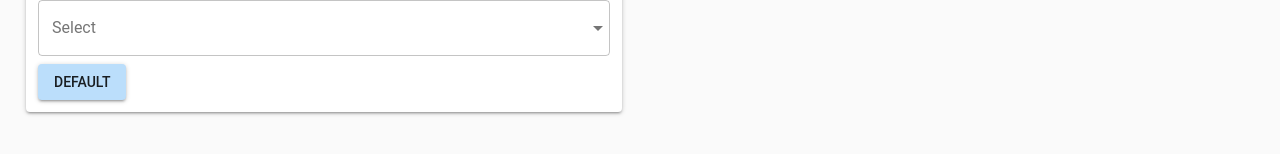
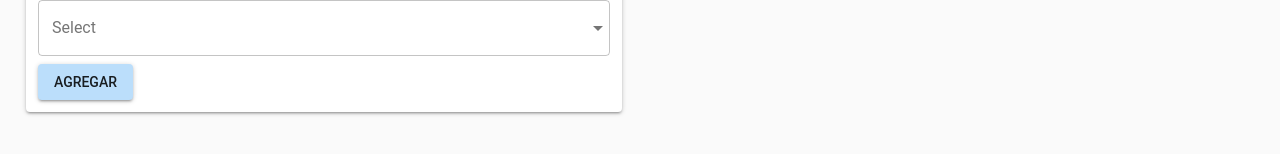
Before and after one commit to kevob1994/crud-react-redux, a React (Create React App) app: page / in a window 1280 px wide. Shown: the part 314-468 px from the top of the page. Built offline with nearby package versions, Linux system fonts and the light colour scheme.

Commit message:
new push

```diff
--- a/src/components/formTodo/index.js
+++ b/src/components/formTodo/index.js
@@ -56,7 +56,7 @@ export class FormTodo extends Component {
           ))}
         </TextField>
         <Button variant="contained">
-          Default
+          Agregar
         </Button>
         </form>
         </Paper>
```
